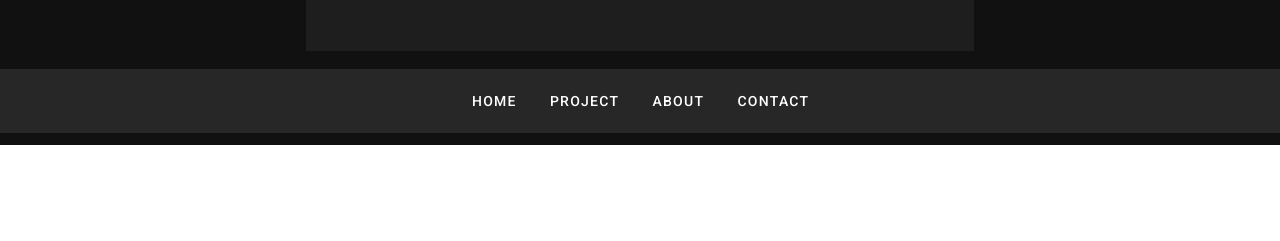
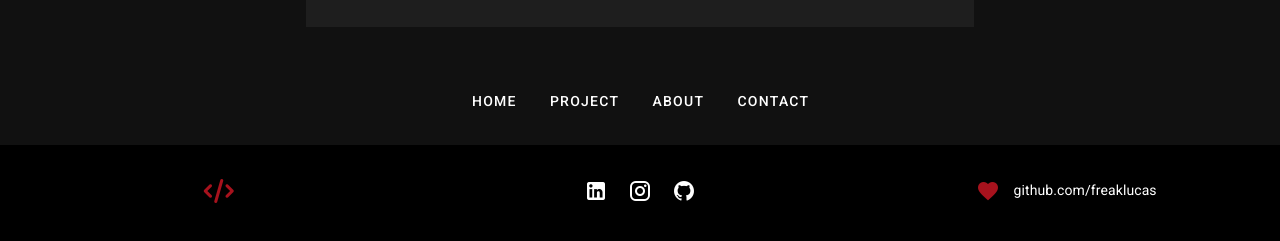
Before and after one commit to freaklucas/devfolio, a Vue app: page / in a window 1280 px wide. Shown: the part 1871-2112 px from the top of the page. Before the commit the page ends 2016 px from the top, so only its background shows below. Built offline with nearby package versions, Linux system fonts and the light colour scheme.

Commit message:
home ajustada p desktop

```diff
--- a/src/components/Footer.vue
+++ b/src/components/Footer.vue
@@ -15,7 +15,7 @@
           </v-card-text>
         </v-col>
         <v-col cols="12" sm="4">
-          <v-card-text class="white--text pt-2">
+          <v-card-text class="pt-2">
             <v-btn
               v-for="icon in icons"
               :key="icon"
@@ -42,7 +42,11 @@
 </template>
 
 <script>
-export default {};
+export default {
+  data: () => ({
+    icons: ["mdi-linkedin", "mdi-instagram", "mdi-github"],
+  }),
+};
 </script>
 
 <style>
--- a/src/views/Home.vue
+++ b/src/views/Home.vue
@@ -138,13 +138,12 @@
             <v-icon right>mdi-arrow-right</v-icon>
           </v-btn>
         </v-col>
-        <v-col cols="12" class="padd topInverse rounded-xl">
+        <v-col cols="12" class="padd topInverse">
           <div class="second">
             <div class="secondchild1" id="contact">
               <v-row>
                 <v-col cols="7">
                   <h1 class="white--text">Meet projects</h1>
-                  <br />
                   <p class="grey--text">
                     🚀 Projects developed with Javascript, Typescript, React,
                     Vue, Node
@@ -158,7 +157,7 @@
               </v-row>
             </div>
           </div>
-          <v-toolbar class="topTolbar" color="#11111" dark flat>
+          <v-toolbar class="topTolbar" color="#111111" dark flat>
             <div class="content-bar">
               <v-btn text>Home</v-btn>
               <v-btn text>Project</v-btn>
@@ -169,14 +168,17 @@
         </v-col>
       </v-row>
     </v-container>
+    <Footer />
   </v-app>
 </template>
 
 <script>
 import Navbar from "../components/Navbar.vue";
+import Footer from "../components/Footer.vue";
 export default {
   components: {
     Navbar,
+    Footer,
   },
 };
 </script>
```
